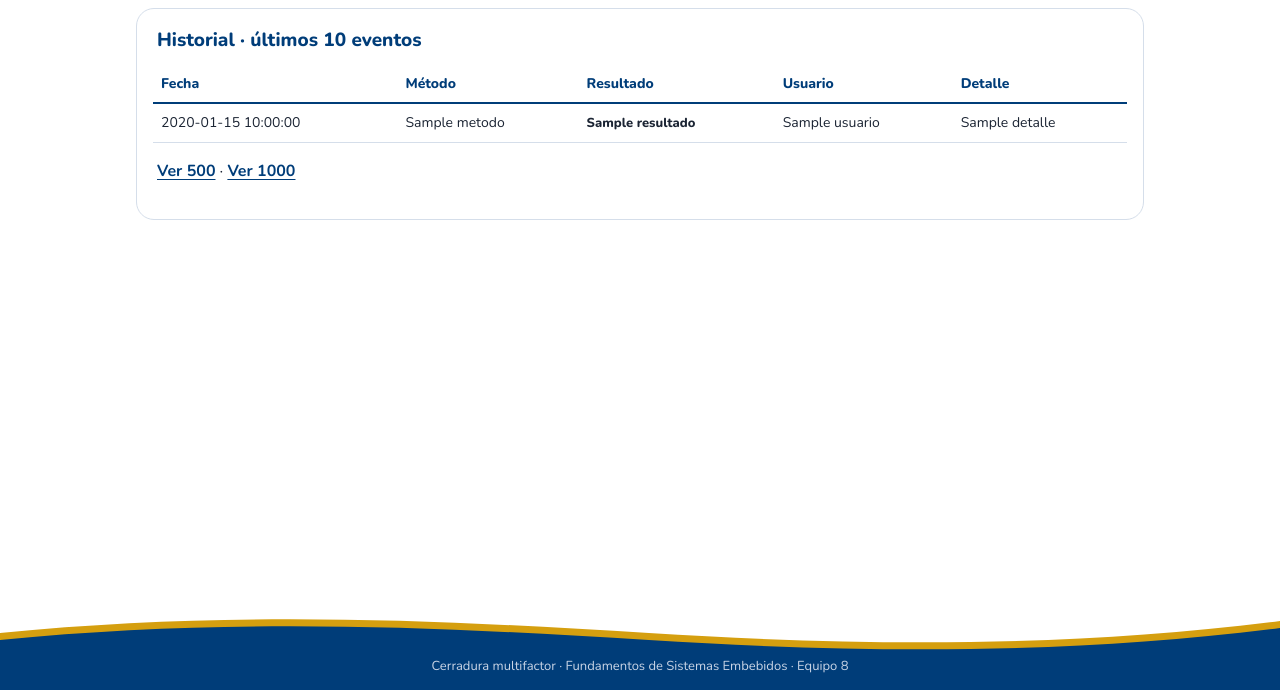
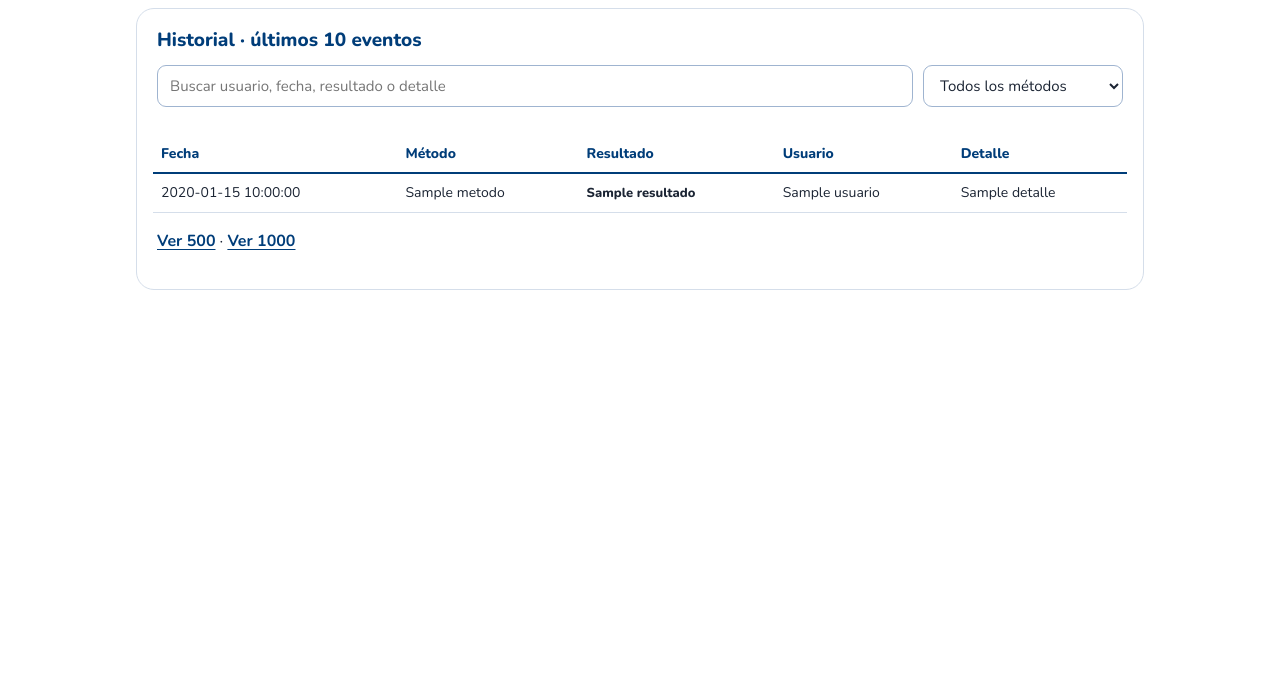
Before and after one commit to lued2897/Embebidos, a Flask app: template cerradura/web/templates/historial.html in a window 1280 px wide. Shown: the part 110-800 px from the top of the page. Run offline with Flask 3, Linux system fonts and the light colour scheme; the template is opened without the code that fills it: most values are stand-ins (such as "Sample title", 1, 10 or a date in 2020); parts of the project's set-up code (start-up, migrations or seed data) failed here and were passed over.

Commit message:
cambios interfaz web v1.1

```diff
--- a/cerradura/web/static/estilo.css
+++ b/cerradura/web/static/estilo.css
@@ -87,7 +87,7 @@ h2 { font-size: 19px; font-weight: 800; }
 .boton.contorno { background: transparent; color: #fff; border-color: rgba(255, 255, 255, .85); }
 .boton.contorno:hover { background: #fff; color: var(--azul); }
 .boton:disabled { opacity: .5; cursor: default; }
-.boton:focus-visible, input:focus-visible { outline: 3px solid var(--oro); outline-offset: 2px; }
+.boton:focus-visible, input:focus-visible, select:focus-visible { outline: 3px solid var(--oro); outline-offset: 2px; }
 .peligro { background: none; color: var(--mal); border: 1px solid var(--mal); border-radius: 8px;
            padding: 3px 10px; font: 700 13px "Nunito", sans-serif; cursor: pointer; }
 .peligro:hover { background: var(--mal); color: #fff; }
@@ -96,12 +96,19 @@ h2 { font-size: 19px; font-weight: 800; }
 /* formularios */
 .campo { display: grid; gap: 4px; }
 .campo label { font-size: 12px; font-weight: 700; color: var(--azul); padding-left: 2px; }
-input {
+input, select {
   font: 15px "Nunito", sans-serif; color: var(--tinta); width: 100%;
   padding: 9px 12px; border: 1.5px solid var(--campo); border-radius: 9px; background: #fff;
 }
-input:focus { border-color: var(--azul); outline: none; }
+input:focus, select:focus { border-color: var(--azul); outline: none; }
 .formulario { display: grid; gap: 14px; }
+
+/* filtro del historial */
+.filtros { display: flex; flex-wrap: wrap; gap: 10px; margin-bottom: 6px; }
+.filtros input { flex: 1 1 260px; width: auto; }
+.filtros select { flex: 0 1 200px; width: auto; cursor: pointer; }
+#conteo { margin: 4px 0 8px; min-height: 1em; }
+tr[hidden] { display: none; }
 
 /* tablas: en celular se deslizan de lado en vez de aplastarse */
 .tabla { overflow-x: auto; -webkit-overflow-scrolling: touch; margin: 0 -4px; }
@@ -121,11 +128,6 @@ tr:hover td { background: #f6f8fc; }
 .aviso { background: #fbf3dc; border: 1px solid #ebcf86; border-left: 4px solid var(--oro);
          border-radius: 10px; padding: 10px 12px; margin-bottom: 16px; font-size: 14px; }
 
-/* pie con ola */
-.pie { margin-top: auto; }
-.pie .ola { height: 40px; }
-.pie p { margin: 0; background: var(--azul); color: #c9d5e6; font-size: 13px; text-align: center; padding: 2px 16px 14px; }
-
 /* ---------- inicio de sesión ---------- */
 body.acceso { background: #f3f6fa; justify-content: center; align-items: center; padding: 24px 16px; }
 .hoja {
@@ -139,13 +141,10 @@ body.acceso { background: #f3f6fa; justify-content: center; align-items: center;
 .hoja form { flex: 1; display: flex; flex-direction: column; }
 .hoja .cuerpo { padding: 4px 26px 0; display: grid; gap: 14px; }
 .hoja h1 { font-size: 30px; font-weight: 900; margin: 0; }
-.hoja .abajo { margin-top: auto; position: relative; min-height: 120px; }
+.hoja .abajo { margin-top: auto; position: relative; min-height: 96px; }
+.hoja .entrar { display: flex; justify-content: flex-end; margin-top: 4px; }
+.hoja .entrar .boton { padding: 11px 34px; }
 .hoja .abajo > svg { position: absolute; inset: 0; width: 100%; height: 100%; }
-.hoja .abajo div { position: absolute; left: 22px; right: 22px; bottom: 20px;
-                   display: flex; justify-content: space-between; align-items: center; gap: 12px; }
-.hoja .abajo small { color: #dce5f1; font-size: 12px; line-height: 1.3; }
-.hoja .abajo small b { color: #fff; }
-.hoja .abajo .boton { padding: 9px 28px; }
 @media (max-width: 440px) {
   body.acceso { padding: 0; background: #fff; }
   .hoja { max-width: none; min-height: 100vh; border-radius: 0; box-shadow: none; }
@@ -153,4 +152,5 @@ body.acceso { background: #f3f6fa; justify-content: center; align-items: center;
 @media (max-width: 520px) {
   .marca { width: 100%; }
   .cabeza nav { gap: 4px 20px; }
+  .filtros select { flex-basis: 100%; }
 }
--- a/cerradura/web/templates/base.html
+++ b/cerradura/web/templates/base.html
@@ -28,13 +28,6 @@
   {% for m in get_flashed_messages() %}<div class="aviso">{{ m }}</div>{% endfor %}
   {% block contenido %}{% endblock %}
 </main>
-<footer class="pie">
-  <svg class="ola" viewBox="0 0 1440 40" preserveAspectRatio="none" aria-hidden="true">
-    <path d="M0 40V18C250 -4 480 4 730 18C980 32 1210 32 1440 6V40Z" fill="#d59f0f"/>
-    <path d="M0 40V25C250 3 480 11 730 25C980 39 1210 39 1440 13V40Z" fill="#003d79"/>
-  </svg>
-  <p>Cerradura multifactor · Fundamentos de Sistemas Embebidos · Equipo 8</p>
-</footer>
 </body>
 {% endblock %}
 </html>
--- a/cerradura/web/templates/historial.html
+++ b/cerradura/web/templates/historial.html
@@ -3,7 +3,30 @@
 {% block contenido %}
 <section class="tarjeta">
   <h2>Historial · últimos {{ n }} eventos</h2>
+  <div class="filtros">
+    <input type="search" id="buscar" placeholder="Buscar usuario, fecha, resultado o detalle" aria-label="Buscar en el historial">
+    <select id="metodo" aria-label="Filtrar por método">
+      <option value="">Todos los métodos</option>
+      {% for m in logs|map(attribute="metodo")|unique|sort %}<option>{{ m }}</option>{% endfor %}
+    </select>
+  </div>
+  <p class="suave" id="conteo" aria-live="polite"></p>
   {% include "_eventos.html" %}
   <p><a href="?n=500">Ver 500</a> · <a href="?n=1000">Ver 1000</a></p>
 </section>
+<script>
+const quitarAcentos = t => t.normalize("NFD").replace(/[̀-ͯ]/g, "").toLowerCase();
+const filas = [...document.querySelectorAll(".tabla tr")].slice(1);
+const buscar = document.getElementById("buscar"), metodo = document.getElementById("metodo");
+function filtrar() {
+  const q = quitarAcentos(buscar.value.trim()), m = metodo.value;
+  let n = 0;
+  filas.forEach(f => {
+    const ok = (!m || f.cells[1].textContent === m) && (!q || quitarAcentos(f.textContent).includes(q));
+    f.hidden = !ok; if (ok) n++;
+  });
+  document.getElementById("conteo").textContent = (q || m) ? `${n} de ${filas.length} eventos` : "";
+}
+buscar.oninput = filtrar; metodo.onchange = filtrar;
+</script>
 {% endblock %}
--- a/cerradura/web/templates/login.html
+++ b/cerradura/web/templates/login.html
@@ -23,13 +23,13 @@
         <input id="usuario" name="usuario" autocomplete="username" autocapitalize="none" required autofocus></div>
       <div class="campo"><label for="password">Contraseña</label>
         <input id="password" name="password" type="password" autocomplete="current-password" required></div>
+      <div class="entrar"><button class="boton oro">Entrar</button></div>
     </div>
     <div class="abajo">
       <svg viewBox="0 0 380 120" preserveAspectRatio="none" aria-hidden="true">
         <path d="M0 120V30C64 4 132 6 196 34C262 62 322 58 380 22V120Z" fill="#d59f0f"/>
         <path d="M0 120V44C64 18 132 20 196 48C262 76 322 72 380 36V120Z" fill="#003d79"/>
       </svg>
-      <div><small>La sesión se cierra<br>tras <b>10 min</b> sin uso</small><button class="boton contorno">Entrar</button></div>
     </div>
   </form>
 </div>
--- a/cerradura/web/templates/usuarios.html
+++ b/cerradura/web/templates/usuarios.html
@@ -23,7 +23,6 @@
       <input id="pin" name="pin" inputmode="numeric" autocomplete="off"></div>
     <div><button class="boton azul">Agregar</button></div>
   </form>
-  <p class="suave">La tarjeta y la huella se registran en la Raspberry con <code>admin.py tarjeta</code> y <code>admin.py huella</code>.</p>
 </section>
 </div>
 {% endblock %}
```
